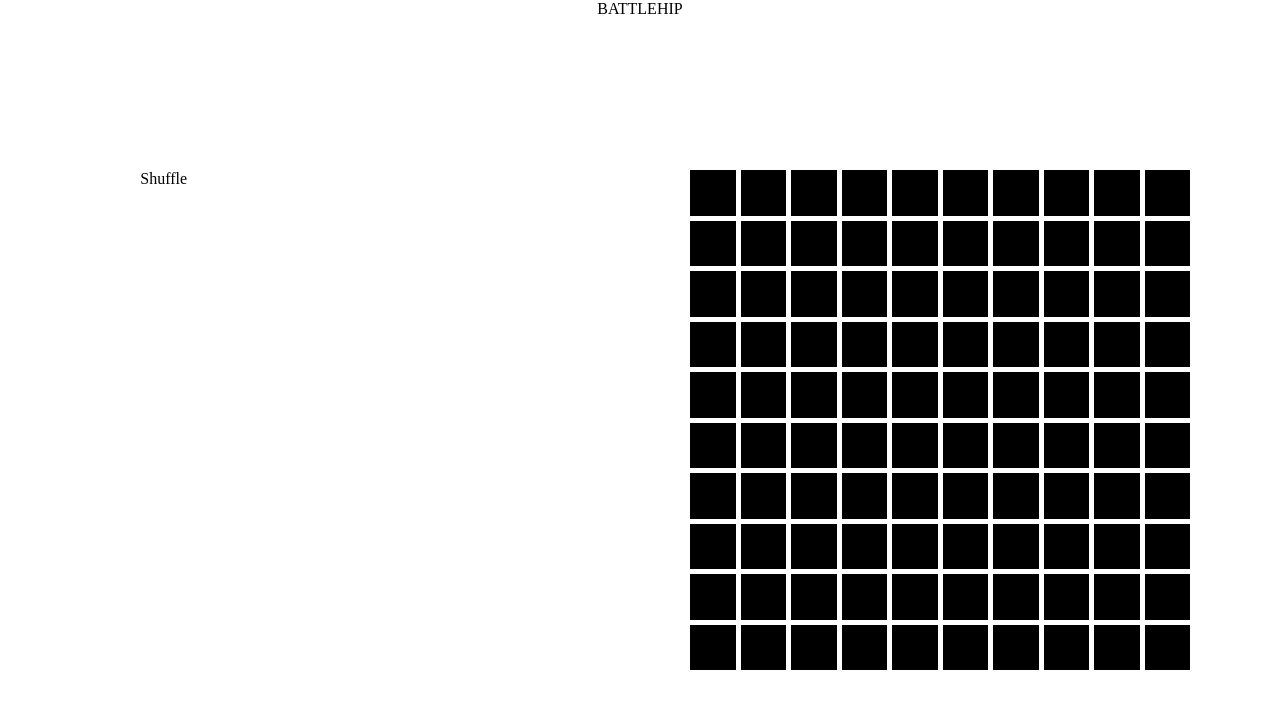
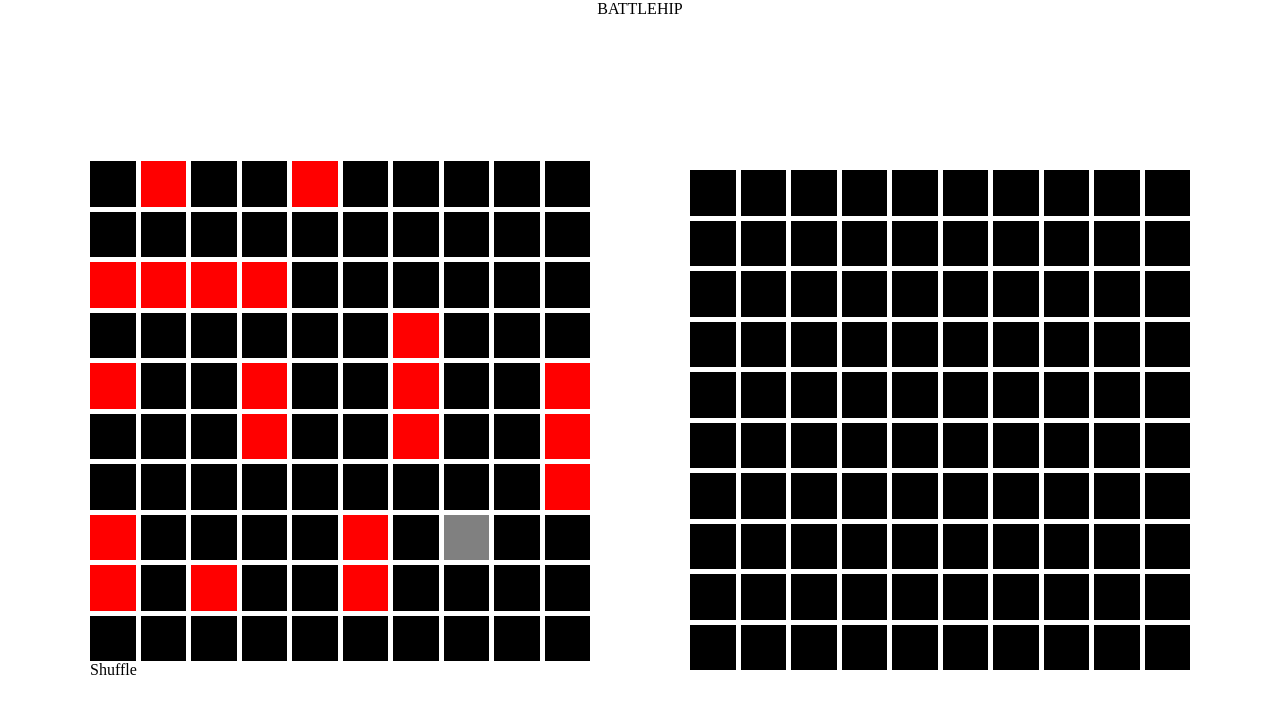
Before and after one commit to lnicepei/Battleship, a website built with webpack: page src/index.html in a window 1280 px wide. Built offline with nearby package versions, Linux system fonts and the light colour scheme.

Commit message:
Update class name

```diff
--- a/src/style.css
+++ b/src/style.css
@@ -25,7 +25,7 @@ body{
   gap: 100px;
 }
 
-.human, .computer {
+.cells, .computer {
   width: 500px;
   height: 500px;
   display: grid;
```
